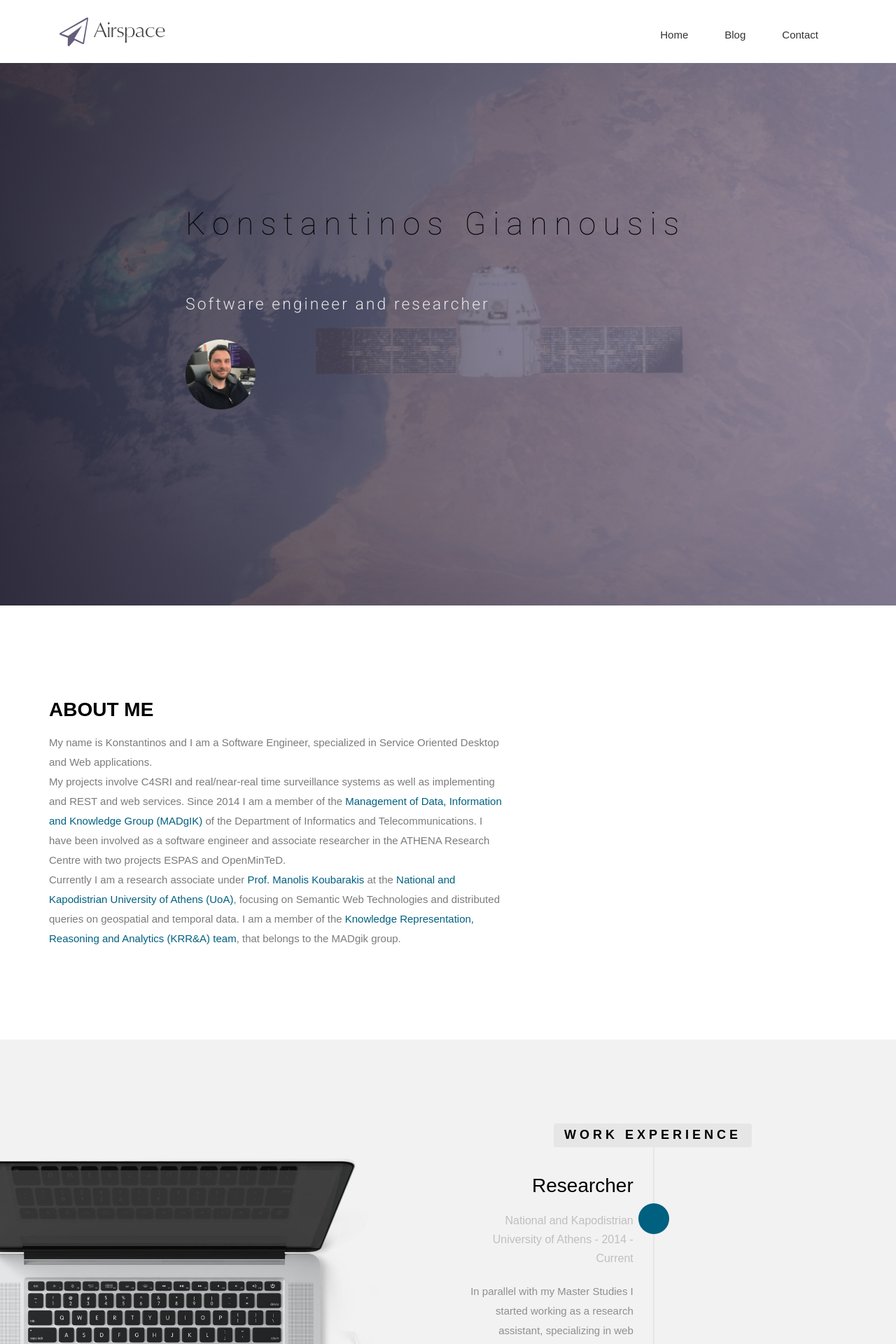
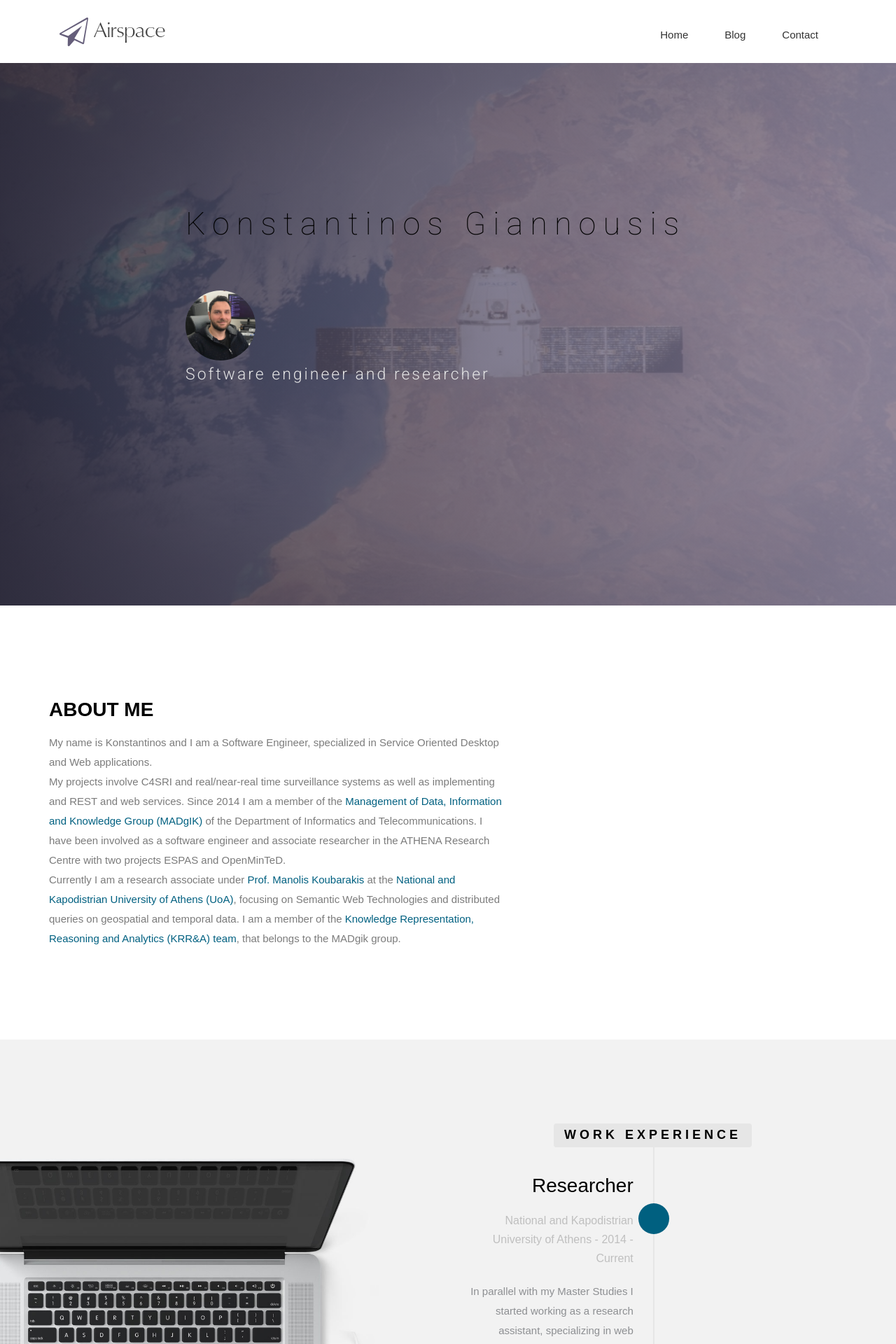
Before and after one commit to kgiann78/kgiann78.github.io, a Jekyll site: the page built from index.html, in a window 1280 px wide. Shown: the top 1920 px of the page at 70% size. Built offline with Jekyll 4.4.1, drawn with Linux system fonts in a browser that asks for light colours; nearby versions of some CDN libraries; some web fonts are replaced.

Commit message:
Updating index

```diff
--- a/index.html
+++ b/index.html
@@ -11,13 +11,9 @@ permalink: /
             <div class="col-md-10 col-md-offset-2">
                 <div class="block">
                     <h1 class="animated fadeInUp">Konstantinos Giannousis</h1>
-                    <p class="animated fadeInUp">Software engineer and researcher</p>
-                    <div id="personal-photo">
-                        <div class="user animated fadeInUp">
                     <img style="border-radius: 500px;" src="img/personal.jpeg" height="100" width="100"
                          alt="my image">
-                        </div>
-                    </div>
+                    <p class="animated fadeInUp">Software engineer and researcher</p>
                 </div>
             </div>
         </div>
```
Lines whose indentation alone changed are shown as unchanged.
